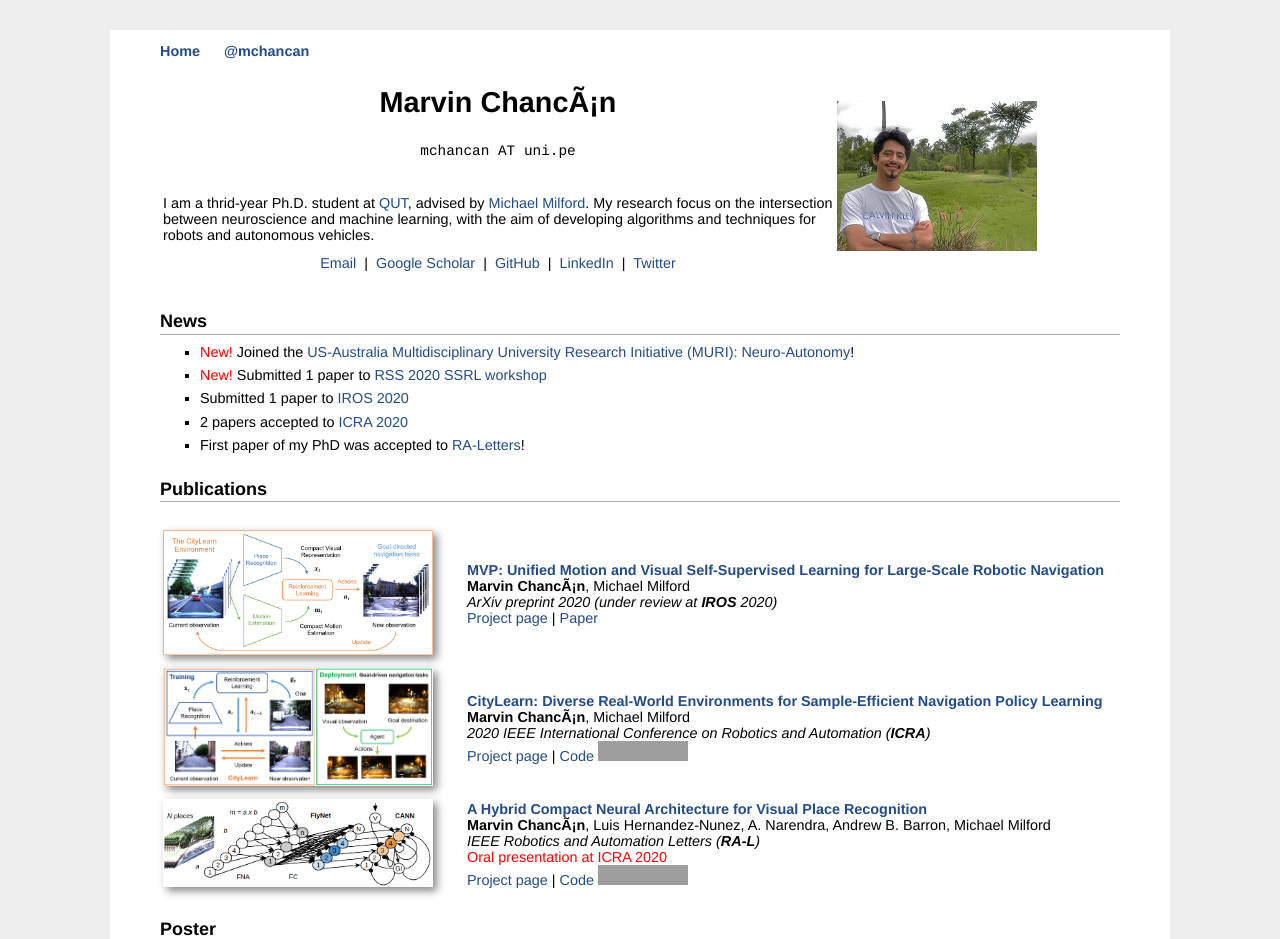
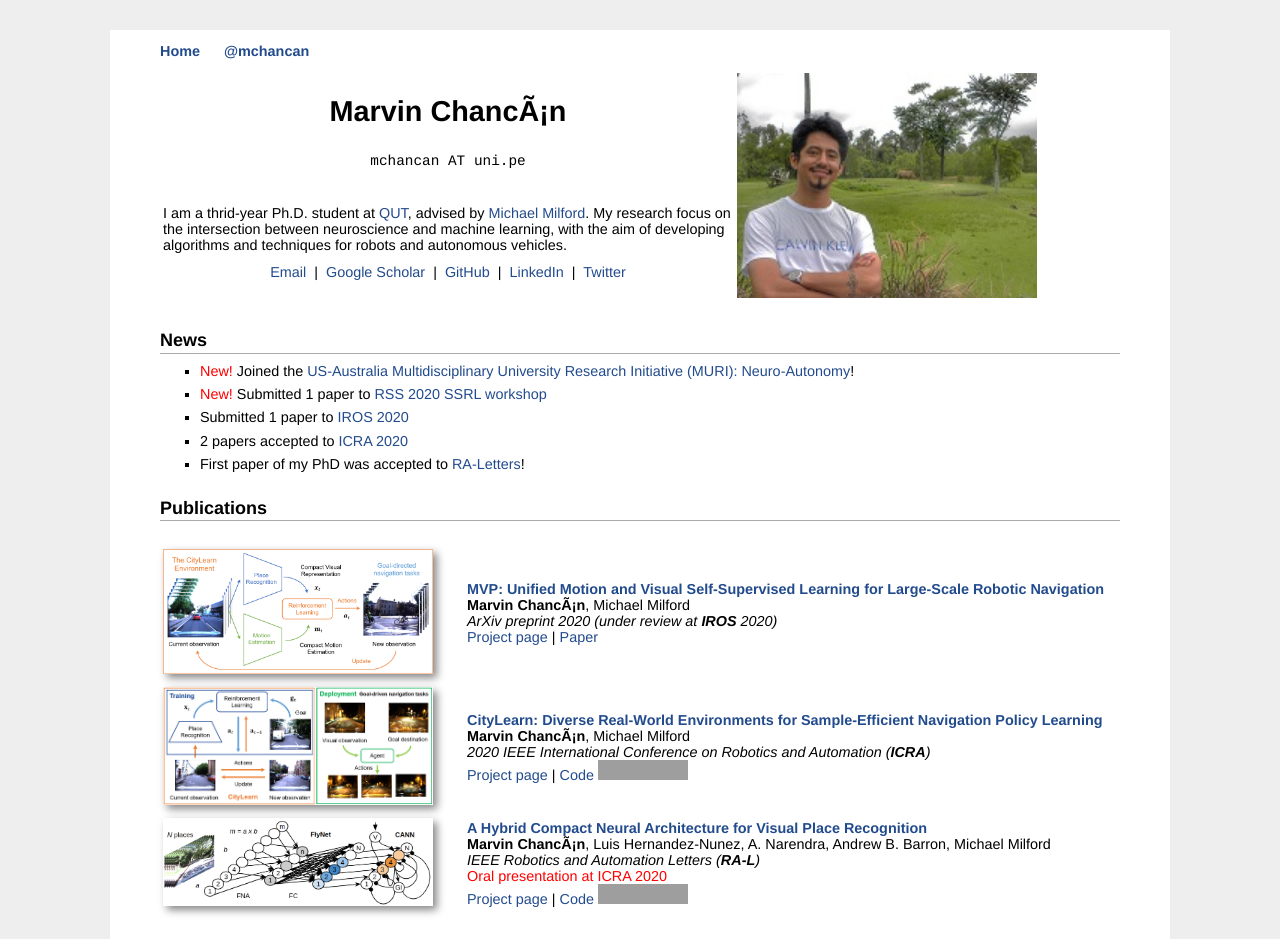
Before and after one commit to mchancan/mchancan.github.io, a Jekyll site: the page built from index.html, in a window 1280 px wide. Shown: the top 939 px of the page. Built offline with Jekyll 4.4.1, drawn with Linux system fonts in a browser that asks for light colours; comment, search, counter and statistics services are not loaded; grey boxes are pictures that could not be loaded.

Commit message:
Update index.html

```diff
--- a/index.html
+++ b/index.html
@@ -5,7 +5,7 @@ title: Marvin's Homepage
 
 <table>
 <tr>
-	<td width="670">
+	<td width="570">
 		<div id="toptitle">
 		<h1>
 		<p align="center">
@@ -28,7 +28,7 @@ title: Marvin's Homepage
 		</p>
 	</td>
 	<td>
-		<img padding="0px 20px 15px 0px" src="images/mc.jpg" width="200" height="inherit" border="1px" alt="">
+		<img padding="0px 20px 15px 0px" src="images/mc.jpg" width="300" height="inherit" border="1px" alt="">
 	</td>
 </tr>
 </table>
```
